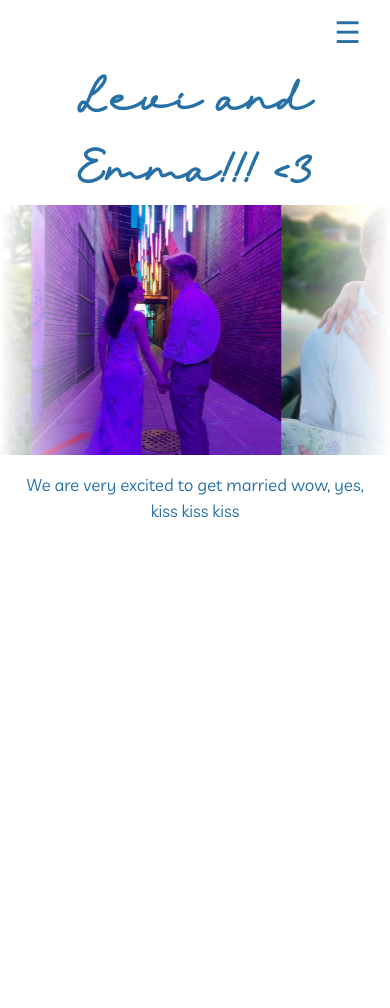
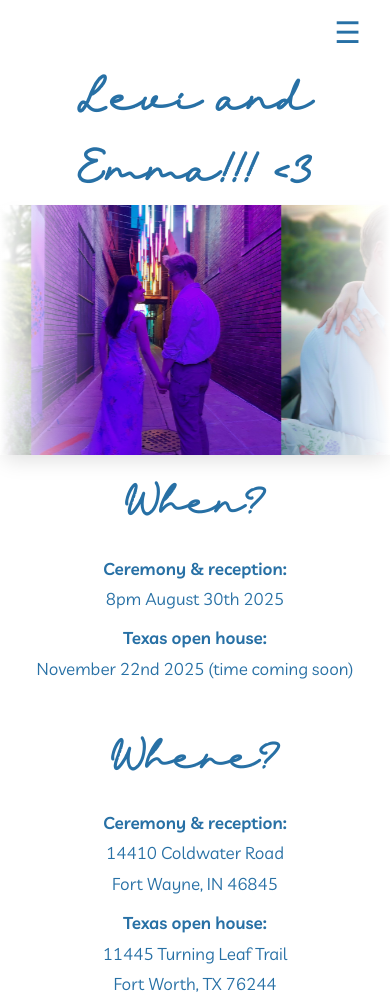
Before and after one commit to emmaohn/leviandemma, a website: page index.html in a window 390 px wide. Before the commit the page ends 844 px from the top, so only its background shows below. Drawn offline with nearby package versions, Linux system fonts and the light colour scheme; files that its build step writes are made by us from their sources; files whose address does not match are found by name; a web font is replaced by a local one.

```diff
--- a/index.html
+++ b/index.html
@@ -16,7 +16,30 @@
     <div class="center">
       <h1>Levi and Emma!!! &lt;3</h1>
       <div class="slider" id="slider"></div>
-      <p>We are very excited to get married wow, yes, kiss kiss kiss</p>
+
+      <div class="center info-parent">
+        <h3>When?</h3>
+        <div class="info">
+          <h5>Ceremony &amp; reception:</h5>
+          <p>8pm August 30th 2025</p>
+        </div>
+        <div class="info">
+          <h5>Texas open house:</h5>
+          <p>November 22nd 2025 (time coming soon)</p>
+        </div>
+
+        <h3>Where?</h3>
+        <div class="info">
+          <h5>Ceremony &amp; reception:</h5>
+          <p>14410 Coldwater Road</p>
+          <p>Fort Wayne, IN 46845</p>
+        </div>
+        <div class="info">
+          <h5>Texas open house:</h5>
+          <p>11445 Turning Leaf Trail</p>
+          <p>Fort Worth, TX 76244</p>
+        </div>
+      </div>
     </div>
   </main>
   <footer></footer>
--- a/js/carousel.js
+++ b/js/carousel.js
@@ -1,3 +1,5 @@
+// codepen: https://codepen.io/studiojvla/pen/qVbQqW
+
 const slider = document.getElementById("slider")
 
 // shorthand lol
--- a/styles/scss/_global.scss
+++ b/styles/scss/_global.scss
@@ -44,15 +44,20 @@
   font-size: 2.8rem;
   margin-bottom: -.1em;
 }
-h3, h4 {
+h3 {
+  font-family: 'singlong', Verdana, Geneva, Tahoma, sans-serif;
+  font-size: 2.5rem;
+  margin-bottom: -.1em;
+}
+h4 {
   font-family: 'Livvic', Georgia, 'Times New Roman', Times, serif;
   font-size: 1.4em;
   font-weight: 500;
-  text-transform: uppercase;
 }
 h5, h6 {
   font-family: 'Livvic', Georgia, 'Times New Roman', Times, serif;
-  font-weight: 500;
+  font-size: 1em;
+  font-weight: 600;
 }
 
 img {
--- a/styles/scss/_header.scss
+++ b/styles/scss/_header.scss
@@ -3,7 +3,8 @@
 
 #navigation {
   display: flex;
-  justify-content: end;
+  flex-direction: column;
+  align-items: end;
   @include b.break(b.$sm) {
     display: inherit;
   }
@@ -35,6 +36,7 @@
 
   ul {
     display: flex;
+    align-items: flex-end;
     &.hideOnMobile {
       display: none;
       @include b.break(b.$sm) {
@@ -43,9 +45,9 @@
     }
     justify-content: space-around;
     flex-direction: column;
-    align-items: center;
     padding: 0;
     @include b.break(b.$sm) {
+      align-items: center;
       flex-direction: row;
     }
 
--- /dev/null
+++ b/styles/scss/_index.scss
@@ -0,0 +1,12 @@
+.info {
+  line-height: .8em;
+  h5 {
+    margin-top: 1.5em;
+  }
+  &-parent {
+    margin-top: 1em;
+    h3:nth-of-type(2) {
+      margin-top: 1.2em;
+    }
+  }
+}
--- a/styles/scss/_slider.scss
+++ b/styles/scss/_slider.scss
@@ -1,3 +1,5 @@
+// codepen: https://codepen.io/studiojvla/pen/qVbQqW
+
 @use "breakpoints" as b;
 
 @mixin white-gradient {
@@ -15,12 +17,11 @@
 // Styling
 .slider {
 	background: white;
-	box-shadow: 20px rgba(0, 0, 0, .125);
+	box-shadow: 0 10px 20px -5px rgba(0, 0, 0, .125);
 	height: 250px;
-	margin: auto;
 	overflow: hidden;
 	position: relative;
-
+	width: 100vw;
 	margin: 0 -1em;
   @include b.break(768px) {
     margin: 0 -2.6em;
@@ -38,9 +39,8 @@
 		content: "";
 		height: 250px;
 		position: absolute;
+		z-index: 2;
 		width: 100px;
-		z-index: 2;
-		transition: all .2s;
 		@include b.break(640px) {
 			width: 150px;
 		}
@@ -66,7 +66,7 @@
 	.slide-track {
 		animation: scroll $animationSpeed linear infinite;
 		display: flex;
-		width: calc(250px * 14);
+		width: calc(250px * 18);
 	}
 
 	.slide {
--- a/styles/scss/styles.scss
+++ b/styles/scss/styles.scss
@@ -1,6 +1,7 @@
 @use "breakpoints";
 @use "global";
 @use "header";
+@use "index";
 @use "reset";
 @use "slider";
 @use "vars";
```
